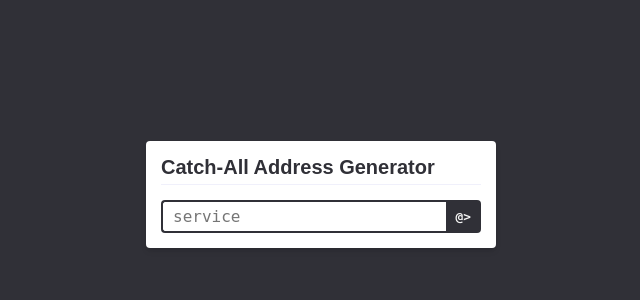
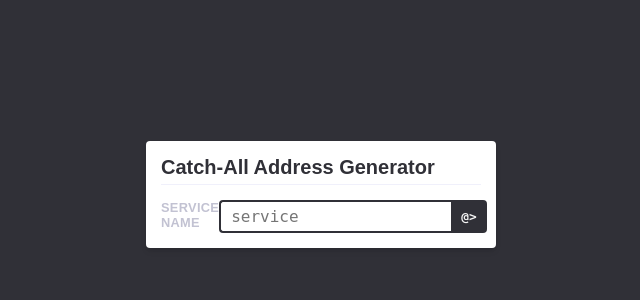
Before and after one commit to tinyoverflow/catchall-address-generator, a PHP site: page / in a window 1280 px wide. Shown: the part 206-506 px from the top of the page, without its empty margins (319-959 px from the left). Run offline with PHP 8.4, Linux system fonts and the light colour scheme.

Commit message:
Add missing form label associations

```diff
--- a/index.php
+++ b/index.php
@@ -146,17 +146,18 @@ if (isset($_POST['submit']) && !empty($_POST['service'])) {
             <h1>Catch-All Address Generator</h1>
 
             <form method="POST">
-                <input type="text" name="service" placeholder="Service" class="form-input" value="<?= $service ?>" autofocus />
+				<label for="service">Service Name</label>
+                <input type="text" name="service" id="service" placeholder="Service" class="form-input" value="<?= $service ?>" autofocus />
                 <input type="submit" name="submit" value="@<?= $config['domain'] ?>>" class="form-button" />
             </form>
 
             <?php if(isset($mail)): ?>
                 <p class="result">
                     <label for="mail">E-Mail</label>
-                    <input type="text" name="mail" value="<?= $mail ?>" class="result-text" onClick="onResultClick(this)" />
+                    <input type="text" name="mail" id="mail" value="<?= $mail ?>" class="result-text" onClick="onResultClick(this)" />
 
-                    <label for="servicename">Service</label>
-                    <input type="text" name="service-name" value="<?= $service ?>" onClick="onResultClick(this)" class="result-text" />
+                    <label for="service">Service</label>
+                    <input type="text" name="service" id="service" value="<?= $service ?>" onClick="onResultClick(this)" class="result-text" />
                 </p>
             <?php endif; ?>
         </div>
```
